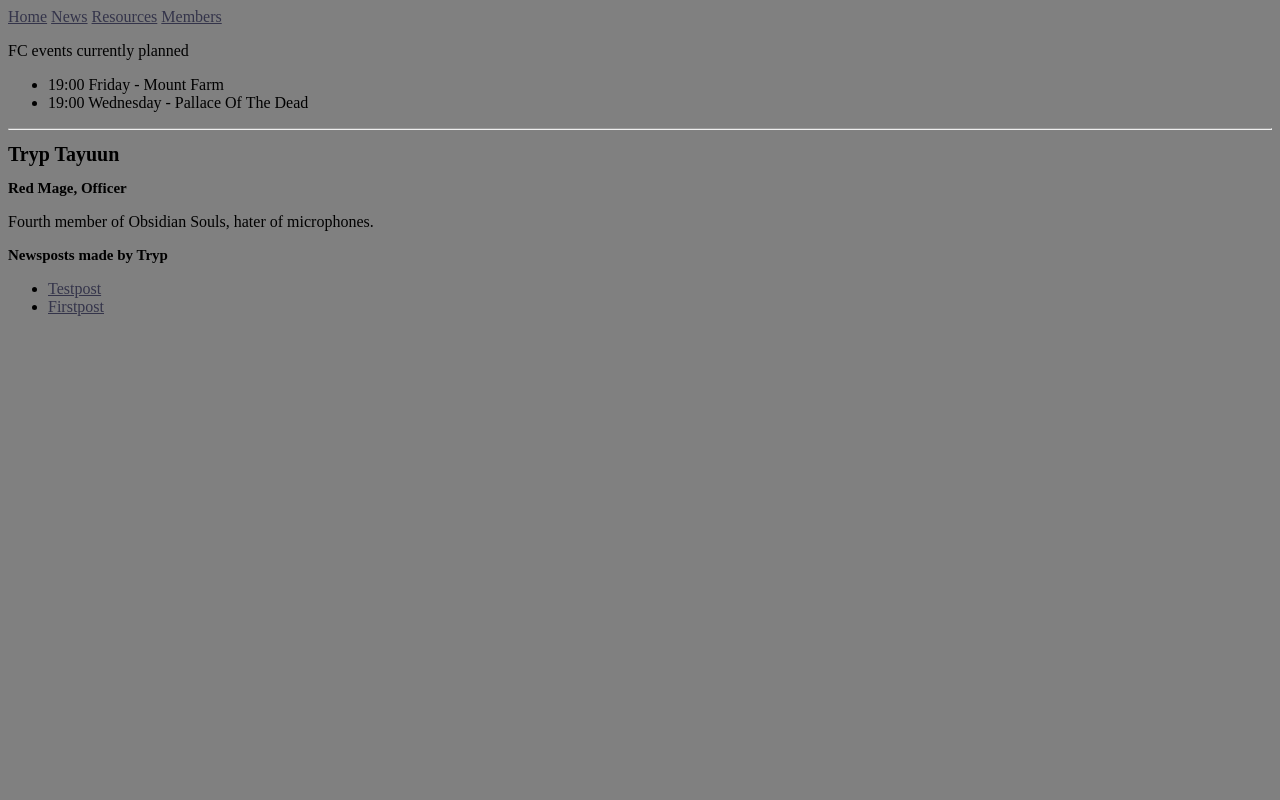
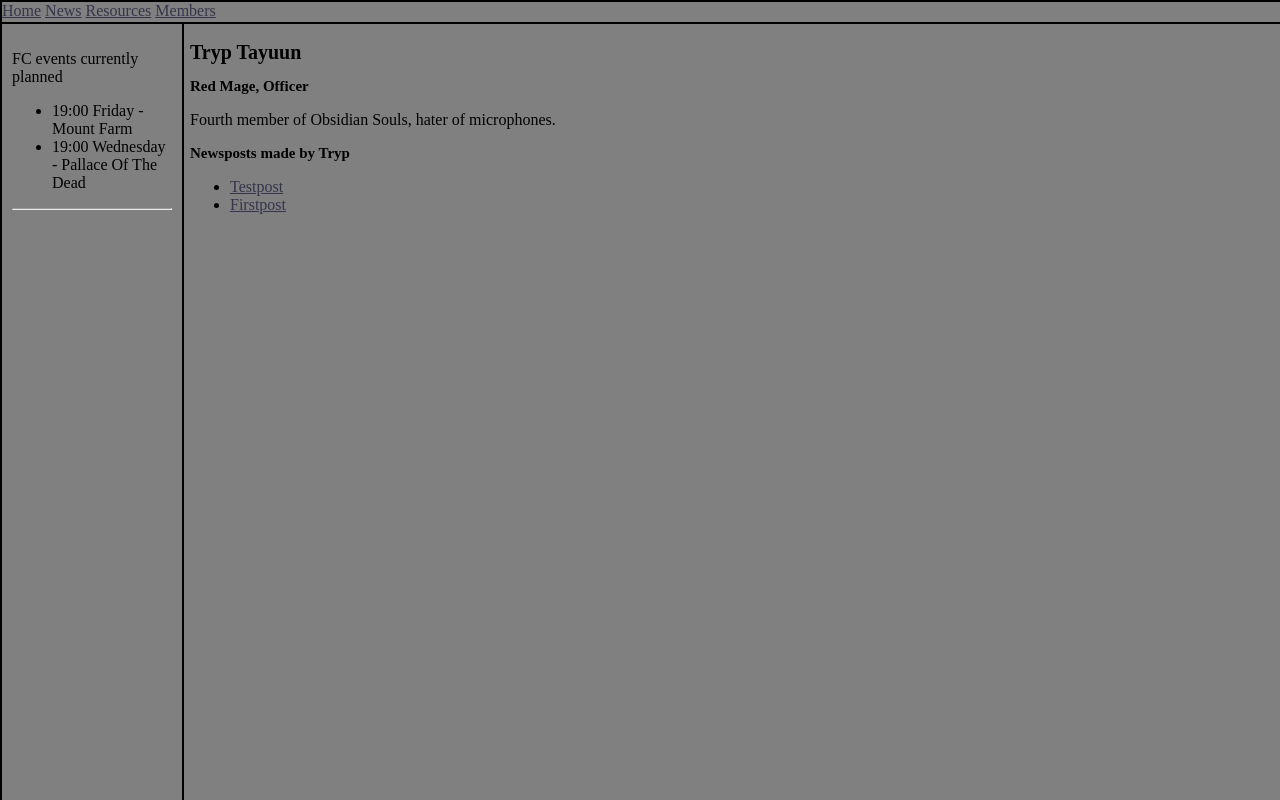
Before and after one commit to TrypTay/tryptay.github.io, a plain HTML site: page authors/Tryp.html in a window 1280 px wide. Drawn offline with Linux system fonts and the light colour scheme.

Commit message:
Add files via upload

```diff
--- a/assets/css/styles.css
+++ b/assets/css/styles.css
@@ -12,3 +12,40 @@ h1 {
 
 h2 {
   font-size: 15px; }
+
+.main-content {
+  height: 100%;
+  width: 100%;
+  padding: 10px;
+  background-color: gray; }
+
+.mainpage {
+  width: 500px;
+  position: fixed;
+  left: 180px;
+  padding: 10px;
+  background-color: gray;
+  text-align: left; }
+
+.navbar {
+  height: 100%;
+  width: 100%;
+  position: fixed;
+  z-index: 1;
+  top: 0;
+  left: 0;
+  text-align: left;
+  height: 20px;
+  border: 2px solid black;
+  background-color: gray; }
+
+.sidebar {
+  height: 100%;
+  width: 160px;
+  position: fixed;
+  z-index: 1;
+  top: 22px;
+  left: 0;
+  padding: 10px;
+  background-color: gray;
+  border: 2px solid black; }
--- a/authors/Tryp.html
+++ b/authors/Tryp.html
@@ -13,9 +13,9 @@
 <meta name="description" content="Fourth member of Obsidian Souls, hater of microphones." />
 <meta property="og:description" content="Fourth member of Obsidian Souls, hater of microphones." />
 <meta property="og:type" content="article" />
-<meta property="article:published_time" content="2019-04-15T01:58:39+02:00" />
+<meta property="article:published_time" content="2019-04-15T02:31:19+02:00" />
 <script type="application/ld+json">
-{"headline":"Tryp","dateModified":"2019-04-15T01:58:39+02:00","datePublished":"2019-04-15T01:58:39+02:00","url":"/authors/Tryp.html","mainEntityOfPage":{"@type":"WebPage","@id":"/authors/Tryp.html"},"description":"Fourth member of Obsidian Souls, hater of microphones.","@type":"BlogPosting","@context":"https://schema.org"}</script>
+{"headline":"Tryp","dateModified":"2019-04-15T02:31:19+02:00","datePublished":"2019-04-15T02:31:19+02:00","url":"/authors/Tryp.html","mainEntityOfPage":{"@type":"WebPage","@id":"/authors/Tryp.html"},"description":"Fourth member of Obsidian Souls, hater of microphones.","@type":"BlogPosting","@context":"https://schema.org"}</script>
 <!-- End Jekyll SEO tag -->
 
   </head>
--- a/feed.xml
+++ b/feed.xml
@@ -1,4 +1,4 @@
-<?xml version="1.0" encoding="utf-8"?><feed xmlns="http://www.w3.org/2005/Atom" ><generator uri="https://jekyllrb.com/" version="3.8.5">Jekyll</generator><link href="/feed.xml" rel="self" type="application/atom+xml" /><link href="/" rel="alternate" type="text/html" /><updated>2019-04-15T01:58:39+02:00</updated><id>/feed.xml</id><entry><title type="html">Testpost</title><link href="/2018/04/15/testpost.html" rel="alternate" type="text/html" title="Testpost" /><published>2018-04-15T00:00:00+02:00</published><updated>2018-04-15T00:00:00+02:00</updated><id>/2018/04/15/testpost</id><content type="html" xml:base="/2018/04/15/testpost.html">&lt;p&gt;Lorem ipsum dolor sit amet, consectetur adipiscing elit, sed do eiusmod tempor incididunt ut labore et dolore magna aliqua.
+<?xml version="1.0" encoding="utf-8"?><feed xmlns="http://www.w3.org/2005/Atom" ><generator uri="https://jekyllrb.com/" version="3.8.5">Jekyll</generator><link href="/feed.xml" rel="self" type="application/atom+xml" /><link href="/" rel="alternate" type="text/html" /><updated>2019-04-15T02:31:19+02:00</updated><id>/feed.xml</id><entry><title type="html">Testpost</title><link href="/2018/04/15/testpost.html" rel="alternate" type="text/html" title="Testpost" /><published>2018-04-15T00:00:00+02:00</published><updated>2018-04-15T00:00:00+02:00</updated><id>/2018/04/15/testpost</id><content type="html" xml:base="/2018/04/15/testpost.html">&lt;p&gt;Lorem ipsum dolor sit amet, consectetur adipiscing elit, sed do eiusmod tempor incididunt ut labore et dolore magna aliqua.
 Ut enim ad minim veniam, quis nostrud exercitation ullamco laboris nisi ut aliquip ex ea commodo consequat.&lt;/p&gt;
 
 &lt;p&gt;Duis aute irure dolor in reprehenderit in voluptate velit esse cillum dolore eu fugiat nulla pariatur.
--- a/sitemap.xml
+++ b/sitemap.xml
@@ -2,7 +2,7 @@
 <urlset xmlns:xsi="http://www.w3.org/2001/XMLSchema-instance" xsi:schemaLocation="http://www.sitemaps.org/schemas/sitemap/0.9 http://www.sitemaps.org/schemas/sitemap/0.9/sitemap.xsd" xmlns="http://www.sitemaps.org/schemas/sitemap/0.9">
 <url>
 <loc>/authors/Tryp.html</loc>
-<lastmod>2019-04-15T01:58:39+02:00</lastmod>
+<lastmod>2019-04-15T02:31:19+02:00</lastmod>
 </url>
 <url>
 <loc>/2018/04/14/firstpost.html</loc>
```
